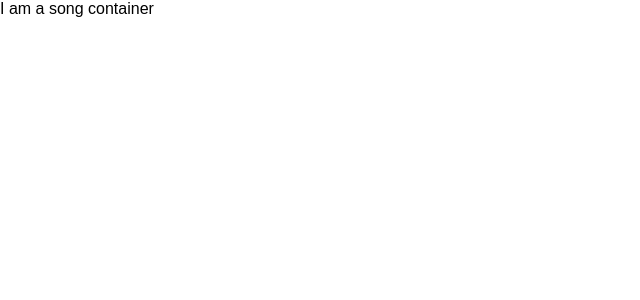
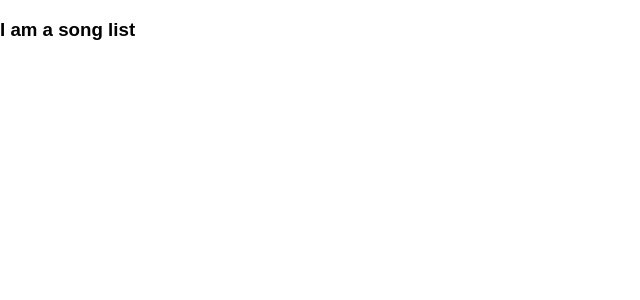
Before and after one commit to Findsay/iTunesTop20, a React (Create React App) app: page / in a window 1280 px wide. Shown: the top 300 px of the page, without its empty margins (0-640 px from the left). Built offline with nearby package versions, Linux system fonts and the light colour scheme.

Commit message:
Song list component added

```diff
--- /dev/null
+++ b/src/components/SongList.jsx
@@ -0,0 +1,11 @@
+import React from 'react';
+
+const SongList = ({songs}) => {
+
+  return (
+    <h3>I am a song list</h3>
+  )
+
+}
+
+export default SongList;
--- a/src/containers/SongContainer.jsx
+++ b/src/containers/SongContainer.jsx
@@ -1,4 +1,5 @@
 import React from 'react';
+import SongList from '../components/SongList.jsx';
 
 class SongContainer extends React.Component {
   constructor(props){
@@ -10,9 +11,7 @@ class SongContainer extends React.Component {
 
   render(){
     return(
-      <div>
-        I am a song container
-      </div>
+      <SongList/>
     )
   }
 }
```
